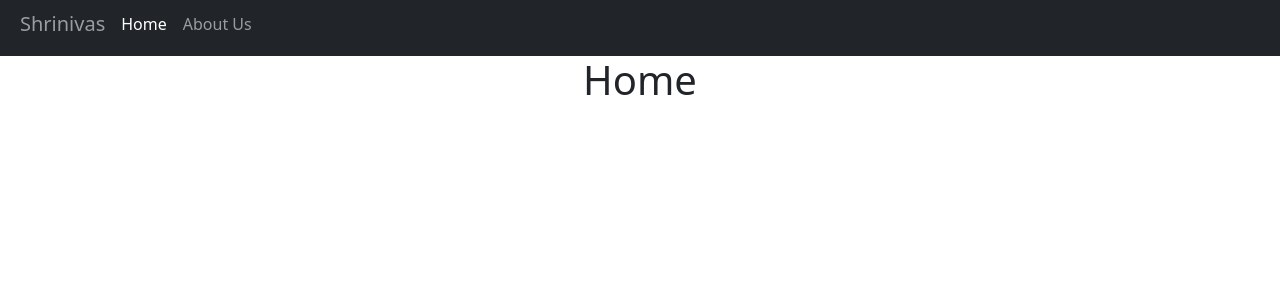
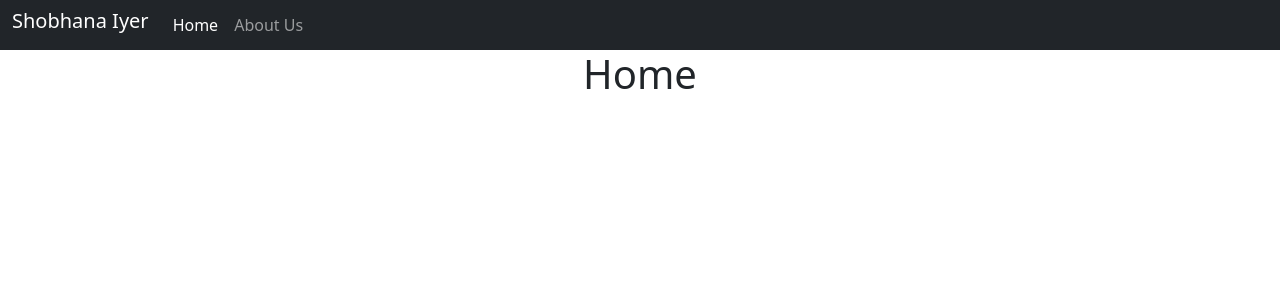
Before and after one commit to shrinivas-baldawa/react-navbar, a React (Create React App) app: page / in a window 1280 px wide. Shown: the top 300 px of the page. Built offline with nearby package versions, Linux system fonts and the light colour scheme.

Commit message:
28th Sept, 2021 11:40 AM

```diff
--- a/src/component/Navbar.js
+++ b/src/component/Navbar.js
@@ -5,9 +5,9 @@ export default function Navbar() {
     return (
         <nav className="navbar navbar-expand-lg navbar-dark bg-dark py-1">
             <div className="container-fluid">
+                <h1 className = "navbar-brand">Shobhana Iyer</h1>
                     <div className="collapse navbar-collapse" id="navbarNavAltMarkup">
                         <div className="navbar-nav">
-                            <h5 className = "nav-link">Shrinivas</h5>
                             <NavLink className="nav-link" to="/">Home</NavLink>
                             <NavLink className="nav-link" to="/about">About Us</NavLink>
                         </div>
```
Also changed, not shown: public/index.html (+0 -23 lines).
